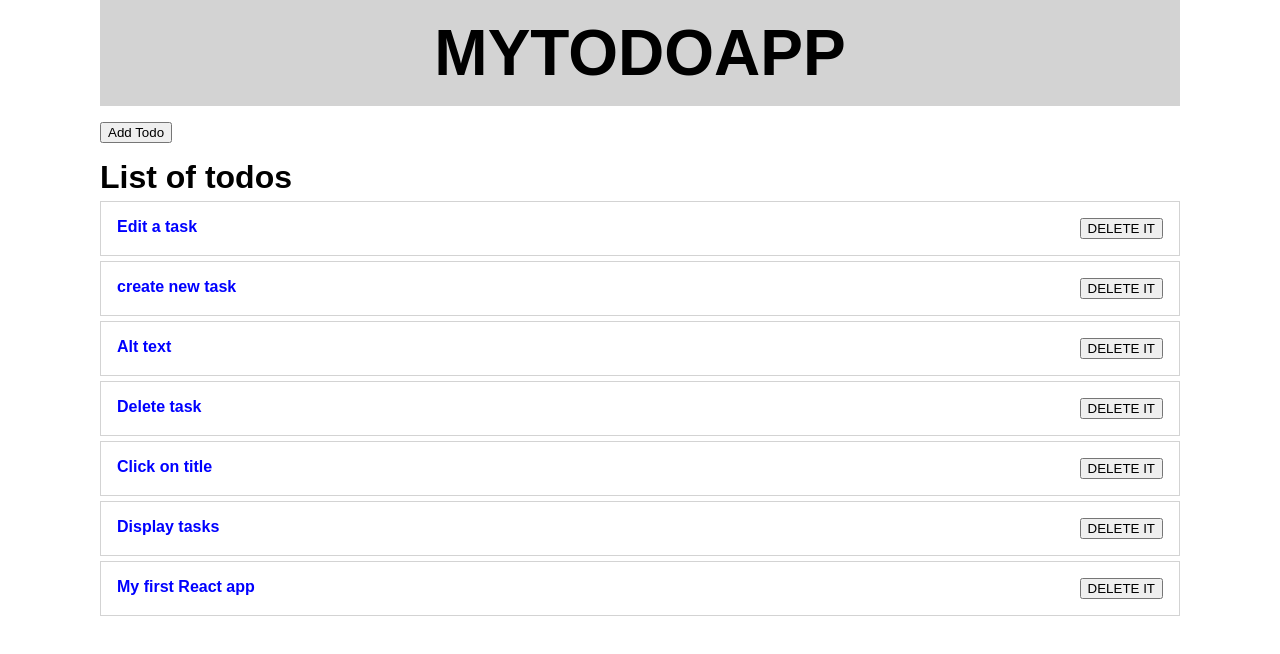
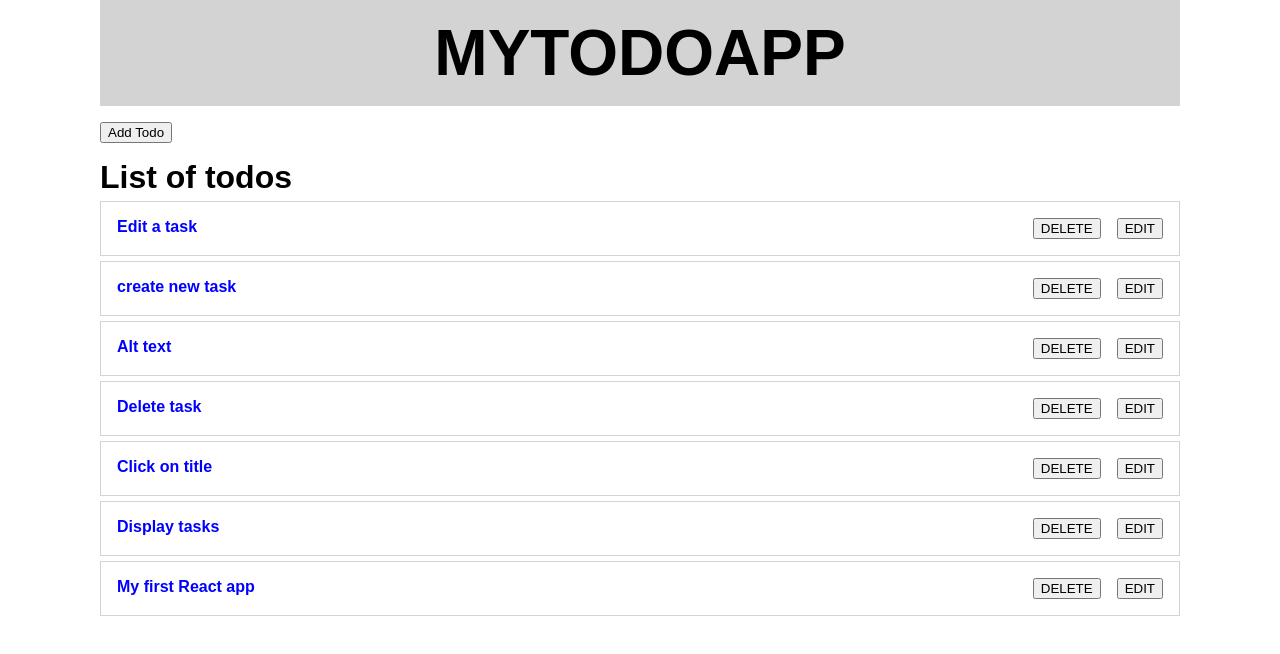
Before and after one commit to haco28/learn-react-app-01, a React (Create React App) app: page / in a window 1280 px wide. Shown: the top 654 px of the page. Built offline with nearby package versions, Linux system fonts and the light colour scheme.

Commit message:
Edit task + unfold only one task when editing or showing a task

```diff
--- a/src/App.js
+++ b/src/App.js
@@ -39,13 +39,21 @@ class App extends React.Component {
       ],
       formIsDisplayed: false,
       title: '',
-      desc: ''
+      desc: '',
+      currentTask: null,
+      editing: false
     }
 
-    this.handleDeleteTask = this.handleDeleteTask.bind(this);
-    this.handleChangeInput = this.handleChangeInput.bind(this);
-    this.handleChangeText = this.handleChangeText.bind(this);
-    this.handleSubmit = this.handleSubmit.bind(this);
+    this.handleClickEdit = this.handleClickEdit.bind(this);
+  }
+
+  handleShowTask(i) {
+    const currentTask = this.state.currentTask;
+
+    this.setState({
+      currentTask: i === currentTask ? null : i,
+      editing: false
+    })
   }
 
   handleDeleteTask(i) {
@@ -72,7 +80,7 @@ class App extends React.Component {
   handleSubmit(e) {
     e.preventDefault();
 
-    if (this.state.title === '') {
+    if (this.state.title === '' && this.state.desc === '') {
       return;
     }
 
@@ -89,6 +97,37 @@ class App extends React.Component {
       list: list,
       title: '',
       desc: ''
+    })
+  }
+
+  handleClickEdit(i) {
+    this.setState(prevState => ({
+      title: !prevState.editing ? this.state.list[i].title : '',
+      desc: !prevState.editing ? this.state.list[i].desc : '',
+      currentTask: i,
+      editing: !prevState.editing
+    }));
+  }
+
+  handleUpdateTask(i) {
+    if (this.state.title === '' && this.state.desc === '') {
+      return;
+    }
+
+    const task = {
+      title: this.state.title,
+      desc: this.state.desc
+    }
+
+    let list = this.state.list;
+    list[i] = task;
+
+    this.setState({
+      title: '',
+      desc: '',
+      currentTask: i,
+      editing: false,
+      list: list
     })
   }
 
@@ -117,7 +156,16 @@ class App extends React.Component {
           {this.state.list.length > 0
             ? <TodoList
               todolist={this.state.list}
+              onClickShow={(i) => this.handleShowTask(i)}
               onDelete={(i) => this.handleDeleteTask(i)}
+              onClickEdit={(i) => this.handleClickEdit(i)}
+              onClickUpdate={(i) => this.handleUpdateTask(i)}
+              handleChangeInput={(e) => this.handleChangeInput(e)}
+              handleChangeText={(e) => this.handleChangeText(e)}
+              title={this.state.title}
+              desc={this.state.desc}
+              current={this.state.currentTask}
+              editing={this.state.editing}
             />
             : <em>You have no tasks</em>
           }
--- a/src/App.scss
+++ b/src/App.scss
@@ -69,6 +69,7 @@
           }
           button {
             flex:none;
+            margin-left: 1rem;
           }
         }
 
@@ -81,6 +82,28 @@
           border-bottom: 1px solid lightgray;
         }
       }
+      form {
+        background: rgba(0,0,255, 0.1);
+        .TodoListItem{
+          display: flex;
+          flex-flow: column;
+          .TodoListItemTitle{
+            input[type="text"]{
+              flex: 1;
+              border: 1px solid lightgray;
+              font-family: sans-serif;
+            }
+          }
+          textarea{
+            border: 1px solid lightgray;
+            font-family: sans-serif;
+            margin-bottom: 1rem;
+          }
+          .actions{
+            text-align: right;
+          }
+        }
+      }
     }
   }
 }
--- a/src/TodoList.js
+++ b/src/TodoList.js
@@ -14,7 +14,21 @@ export default class TodoList extends React.Component {
   renderTaskItems() {
     return (
       this.props.todolist.map((item, index) =>
-        <TodoListItem data={item} key={index} onDelete={() => this.props.onDelete(index)}/>
+        <TodoListItem
+          data={item}
+          key={index}
+          id={index}
+          onClickShow={() => this.props.onClickShow(index)}
+          onDelete={() => this.props.onDelete(index)}
+          onClickEdit={() => this.props.onClickEdit(index)}
+          onClickUpdate={() => this.props.onClickUpdate(index)}
+          title={this.props.title}
+          desc={this.props.desc}
+          handleChangeInput={this.props.handleChangeInput}
+          handleChangeText={this.props.handleChangeText}
+          current={this.props.current}
+          editing={this.props.editing}
+        />
       )
     );
   }
--- a/src/TodoListItem.js
+++ b/src/TodoListItem.js
@@ -1,29 +1,47 @@
 import React from "react";
 
 export default class TodoListItem extends React.Component {
-  constructor(props) {
-    super(props);
-
-    this.state = {
-      isOpen: false
-    }
+  renderTask() {
+    const isOpen = this.props.id === this.props.current;
+    return (
+      <div className='TodoListItem'>
+        <div className="TodoListItemTitle">
+          <span onClick={this.props.onClickShow}>{this.props.data.title}</span>
+          <button onClick={this.props.onDelete}>DELETE</button>
+          <button onClick={this.props.onClickEdit}>EDIT</button>
+        </div>
+        {isOpen && <div>
+          <hr/>
+          <p>{this.props.data.desc}</p></div>}
+      </div>
+    );
   }
 
-  handleClick () {
-    const isOpen = !this.state.isOpen;
-    this.setState({isOpen: isOpen})
+  renderEditTask() {
+    return(
+      <form>
+        <div className='TodoListItem'>
+          <div className="TodoListItemTitle">
+            <input id="input" type="text" defaultValue={this.props.title} onChange={this.props.handleChangeInput}/>
+          </div>
+          <hr/>
+          <textarea id="text" defaultValue={this.props.desc} onChange={this.props.handleChangeText} />
+          <div className="actions">
+            <button type="button" onClick={this.props.onClickUpdate}>Update</button>
+            <button type="button" onClick={this.props.onClickEdit}>Cancel</button>
+          </div>
+        </div>
+      </form>
+    );
   }
 
   render() {
-    const isOpen = this.state.isOpen;
-    return (
-      <div className='TodoListItem'>
-        <div className="TodoListItemTitle">
-          <span onClick={() => this.handleClick()}>{this.props.data.title}</span>
-          <button onClick={() => this.props.onDelete()}>DELETE IT</button>
-        </div>
-        {isOpen && <div><hr/><p>{this.props.data.desc}</p></div>}
-      </div>
-    );
+    const showEditForm = this.props.editing && this.props.id === this.props.current;
+
+    if (showEditForm) {
+      return (<div>{this.renderEditTask()}</div>)
+    }
+
+    return  <div>{this.renderTask()}</div>
   }
 }
```
